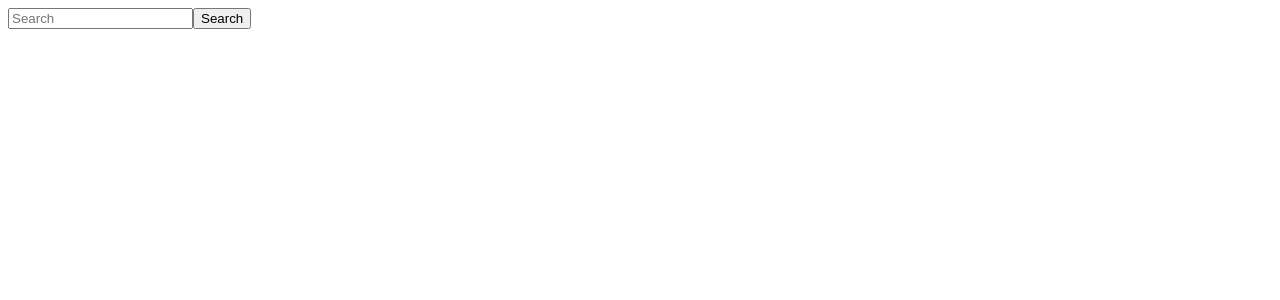
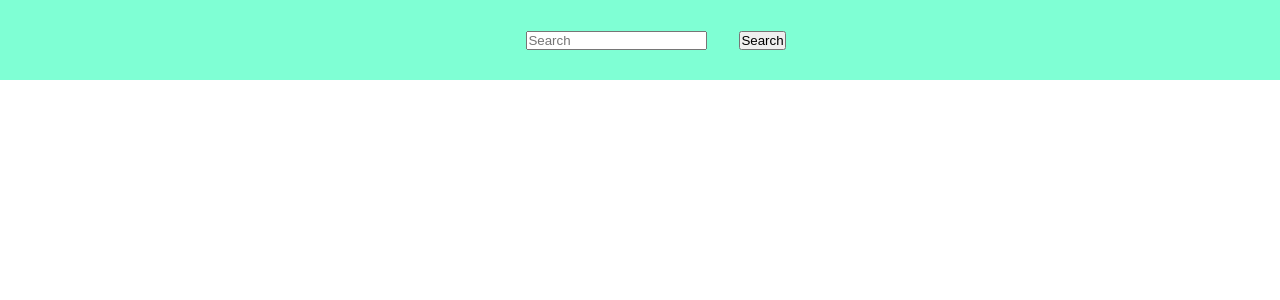
Before and after one commit to BagliettoAron/vue-boolflix, a Vue app: page / in a window 1280 px wide. Shown: the top 300 px of the page. Built offline with nearby package versions, Linux system fonts and the light colour scheme.

Commit message:
Add: milestone 1

```diff
--- a/src/App.vue
+++ b/src/App.vue
@@ -1,15 +1,14 @@
 <template>
   <div id="app">
     <SearchBar @searchClicked='sendAlbumRequest($event)'/>
-    <MainContent />
+    <MainContent :movies='films'/>
   </div>
 </template>
 
 <script>
 import SearchBar from './components/SearchBar.vue';
 import MainContent from './components/MainContent.vue';
-
-//import axios from 'axios'
+import axios from 'axios';
 
 
 
@@ -21,12 +20,22 @@ export default {
   },
   data () {
     return {
-      films: []
+      films: [],
+      apiKey: 'bf841d7ca9d819f77ccf85011ba3d739'
     }
   },
   methods: {
     sendAlbumRequest: function (searchInput) {
-
+      axios
+      .get ('https://api.themoviedb.org/3/search/movie', {
+        params: {
+          api_key: this.apiKey,
+          query: searchInput
+        }
+      })
+      .then (resp => {
+        this.films = resp.data.results;
+      })
     }
 
 
@@ -35,7 +44,6 @@ export default {
 </script>
 
 <style lang="scss">
-#app {
+@import './style/common.scss'
 
-}
 </style>
--- /dev/null
+++ b/src/components/CardItem.vue
@@ -0,0 +1,36 @@
+<template>
+  <div class="card-wrapper">
+
+      <h2 class="title" >{{thisMovie.title}}</h2>
+      <h4 class="original-title" >Original title: {{ thisMovie.original_title }}</h4>
+      <p class="language" >Original Language: {{thisMovie.original_language}}</p>
+      <small class="rates" >Rates: {{thisMovie.vote_average}}</small>
+
+  </div>
+</template>
+
+<script>
+export default {
+  name: "CardItem",
+  props: {
+      thisMovie: Object
+  }
+};
+</script>
+
+<style lang="scss" scoped>
+
+
+
+
+
+.card-wrapper {
+    width: calc(100% / 4 - 16px);
+    margin: 8px;
+    background-color: aliceblue;
+    text-align: center;
+    line-height: 2rem;
+    padding: 2rem;
+}
+
+</style>
--- a/src/components/MainContent.vue
+++ b/src/components/MainContent.vue
@@ -1,17 +1,35 @@
 <template>
 <div class="main-section">
-
+    <CardItem
+    v-for='item in movies'
+    :key='item.id'
+    :thisMovie='item'
+    />
 </div>
 
 </template>
 
 <script>
+import CardItem from './CardItem.vue'
+
+
 export default {
     name: 'MainContent',
+    components: {
+        CardItem
+    },
+    props: {
+        movies: Array
+    }
 
 }
 </script>
 
-<style>
+<style lang="scss" scoped>
+.main-section{
+    display: flex;
+    flex-wrap: wrap;
+
+}
 
 </style>
--- a/src/components/SearchBar.vue
+++ b/src/components/SearchBar.vue
@@ -9,8 +9,6 @@
     />
 
     <button @click='$emit("searchClicked", searchedFilm )' > Search </button>
-
-
 </div>
 
 </template>
@@ -27,6 +25,16 @@ export default {
 }
 </script>
 
-<style>
+<style lang="scss" scoped>
+    .input-section{
+        height: 5rem;
+        background-color: aquamarine;
+        display: flex;
+        justify-content: center;
+        align-items: center;
 
+        input {
+            margin: 0 2rem  ;
+        }
+    }
 </style>
--- /dev/null
+++ b/src/style/common.scss
@@ -0,0 +1,5 @@
+*{
+    margin: 0;
+    padding: 0;
+    box-sizing: border-box;
+}
```
